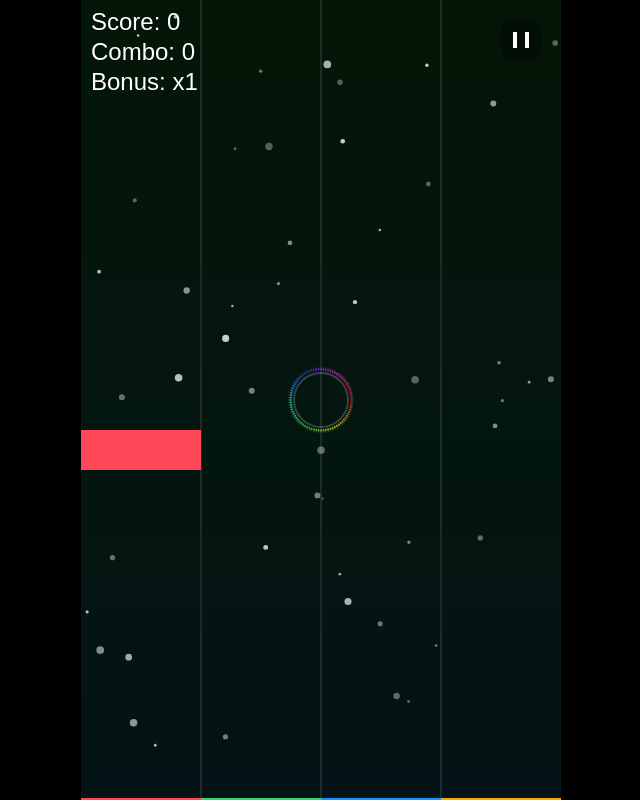
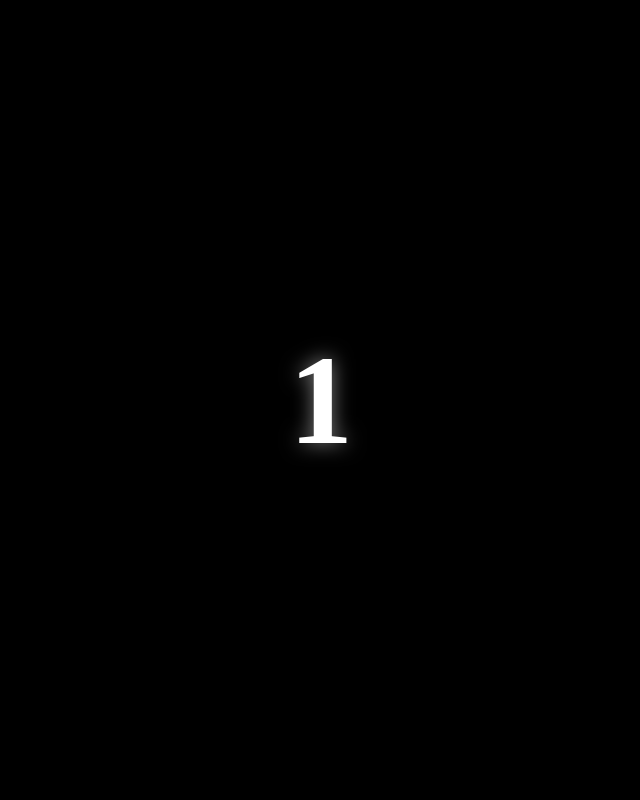
Before and after one commit to JangJaeuk/rhythm-game, a React (Vite) app: page / in a window 1280 px wide. Both pictures are taken after a click on the button "실행". Shown: the whole page, without its empty margins (319-959 px from the left). Built offline with nearby package versions, Linux system fonts and the light colour scheme.

Commit message:
autoplay 정책으로 인해 게임 시작 누를 때 레이턴시 측정하도록 수정

```diff
--- a/src/components/Game.tsx
+++ b/src/components/Game.tsx
@@ -1,6 +1,7 @@
 import { useEffect, useRef, useState } from "react";
 import { CANVAS_HEIGHT, CANVAS_WIDTH } from "../game/constants/gameBase";
 import { MUSIC_LIST } from "../game/constants/music";
+import { GameEngine } from "../game/GameEngine";
 import { useBrowserCheck } from "../hooks/useBrowserCheck";
 import { useGame } from "../hooks/useGame";
 import { useGameAudio } from "../hooks/useGameAudio";
@@ -16,6 +17,7 @@ function Game() {
   const audioRef = useRef<HTMLAudioElement>(null);
   const containerRef = useRef<HTMLDivElement>(null);
   const [selectedMusicId, setSelectedMusicId] = useState<string | null>(null);
+  const [countdown, setCountdown] = useState<number | null>(null);
   const [canvasKey, setCanvasKey] = useState(0);
   const [canvasSize, setCanvasSize] = useState({ width: CANVAS_WIDTH, height: CANVAS_HEIGHT });
 
@@ -26,6 +28,7 @@ function Game() {
     pauseGame,
     resumeGame,
     exitGame,
+    startCountdown,
     gameState,
     isPaused,
     maxCombo,
@@ -107,12 +110,31 @@ function Game() {
 
   const handleMusicSelect = async (musicId: string) => {
     const selectedMusic = MUSIC_LIST.find(music => music.id === musicId);
-    if (!selectedMusic) return;
+    if (!selectedMusic || !audioRef.current) return;
 
     setSelectedMusicId(musicId);
     setCanvasKey(prev => prev + 1);
 
+    // 오디오 로드
     loadAudio();
+
+    startCountdown();
+
+    // 카운트다운과 초기화를 병렬로 처리
+    const countdownPromise = (async () => {
+      setCountdown(3);
+      for (let i = 2; i >= 0; i--) {
+        await new Promise(resolve => setTimeout(resolve, 1000));
+        setCountdown(i);
+      }
+    })();
+
+    const initPromise = GameEngine.initializeAudioBase(audioRef.current);
+
+    // 둘 다 완료될 때까지 대기
+    await Promise.all([countdownPromise, initPromise]);
+
+    // 이제 오디오 재생하고 게임 시작
     await playAudio();
     await waitForAudioStart();
     startGame(musicId);
@@ -157,6 +179,12 @@ function Game() {
         <MusicList onSelectMusic={handleMusicSelect} />
       )}
 
+      {countdown && gameState === "countdown" && (
+        <div className={s.countdown}>
+          {countdown}
+        </div>
+      )}
+
       {gameState === "ended" && (
         <GameOverModal
           score={score}
--- a/src/components/game.module.scss
+++ b/src/components/game.module.scss
@@ -14,3 +14,30 @@
   left: 50%;
   transform: translate(-50%, -50%);
 }
+
+.countdown {
+  position: fixed;
+  top: 50%;
+  left: 50%;
+  transform: translate(-50%, -50%);
+  font-size: 8rem;
+  font-weight: bold;
+  color: white;
+  text-shadow: 0 0 20px rgba(255, 255, 255, 0.5);
+  z-index: 1000;
+  animation: pulse 0.5s ease-in-out;
+}
+
+@keyframes pulse {
+  0% {
+    transform: translate(-50%, -50%) scale(0.5);
+    opacity: 0;
+  }
+  50% {
+    transform: translate(-50%, -50%) scale(1.2);
+  }
+  100% {
+    transform: translate(-50%, -50%) scale(1);
+    opacity: 1;
+  }
+}
--- a/src/hooks/useGame.ts
+++ b/src/hooks/useGame.ts
@@ -1,6 +1,6 @@
 import { useCallback, useEffect, useState } from "react";
 import { GameEngine } from "../game/GameEngine";
-import { getNotes, waitForAudioRefRaf } from "../game/utils";
+import { getNotes } from "../game/utils";
 
 export function useGame(
   canvasRef: React.RefObject<HTMLCanvasElement>,
@@ -8,7 +8,7 @@ export function useGame(
 ) {
   const [gameEngine, setGameEngine] = useState<GameEngine | null>(null);
   const [gameState, setGameState] = useState<
-    "idle" | "playing" | "paused" | "ended"
+    "idle" | "playing" | "paused" | "ended" | "countdown"
   >("idle");
   const [maxCombo, setMaxCombo] = useState(0);
   const [score, setScore] = useState(0);
@@ -59,6 +59,10 @@ export function useGame(
     }
   }, [gameEngine]);
 
+  const startCountdown = useCallback(() => {
+    setGameState("countdown");
+  }, []);
+
   useEffect(() => {
     return () => {
       if (gameEngine) {
@@ -68,25 +72,13 @@ export function useGame(
     };
   }, [gameEngine]);
 
-  useEffect(() => {
-    const initAudioBase = async () => {
-      const audio = await waitForAudioRefRaf(audioRef);
-      if (!audio) {
-        console.error("Failed to initialize audio: audio element not found");
-        return;
-      }
-      await GameEngine.initializeAudioBase(audio);
-    }
-
-    initAudioBase();
-  }, []);
-
   return {
     gameEngine,
     startGame,
     pauseGame,
     resumeGame,
     exitGame,
+    startCountdown,
     gameState,
     isPaused: gameState === "paused",
     maxCombo,
```
